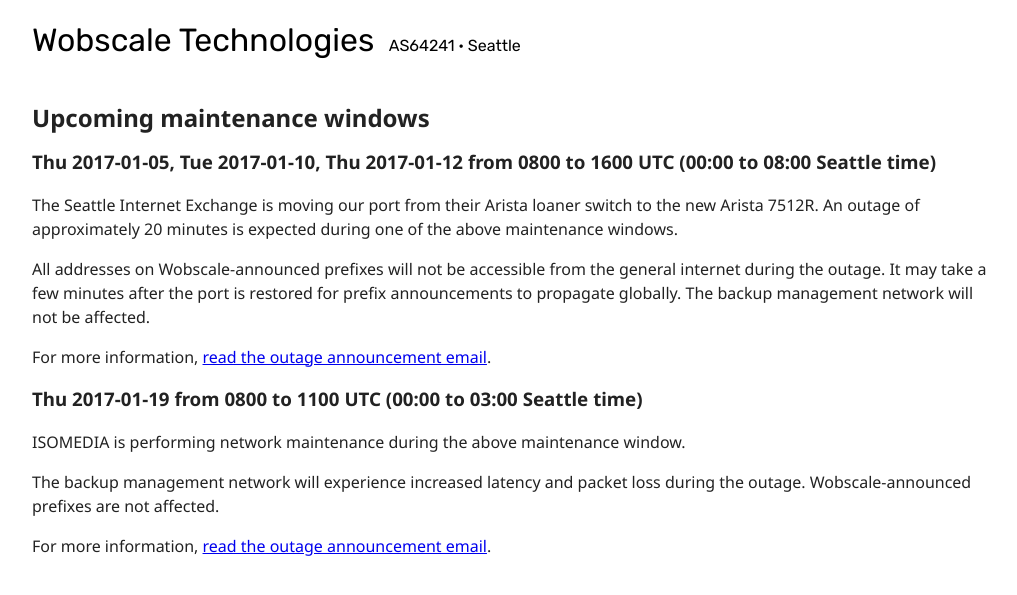
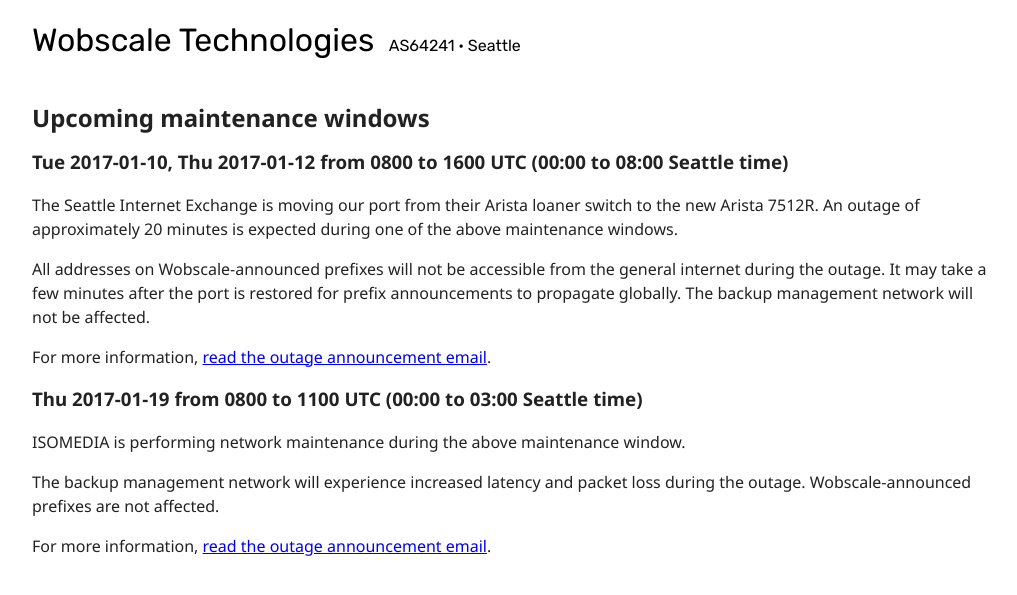
Before and after one commit to wobscale/status.wobscale.website, a Jekyll site: the page built from index.md, in a window 1280 px wide. Shown: the top 595 px of the page, without its empty margins (128-1145 px from the left). Built offline with Jekyll 4.4.1, drawn with Linux system fonts in a browser that asks for light colours; our own code applies the rules of GitHub Pages for plain Markdown files.

Commit message:
2017-01-05 has passed but our port hasn't moved
Our port remains in the list of ports to be moved in one of the remaining downtime periods.

I suspect it will be moved on 2017-01-10.

```diff
--- a/index.md
+++ b/index.md
@@ -4,7 +4,7 @@ layout: "default"
 
 ## Upcoming maintenance windows
 
-### Thu 2017-01-05, Tue 2017-01-10, Thu 2017-01-12 from 0800 to 1600 UTC (00:00 to 08:00 Seattle time)
+### Tue 2017-01-10, Thu 2017-01-12 from 0800 to 1600 UTC (00:00 to 08:00 Seattle time)
 
 The Seattle Internet Exchange is moving our port from their Arista loaner switch to the new Arista 7512R. An outage of approximately 20 minutes is expected during one of the above maintenance windows.
 
```
